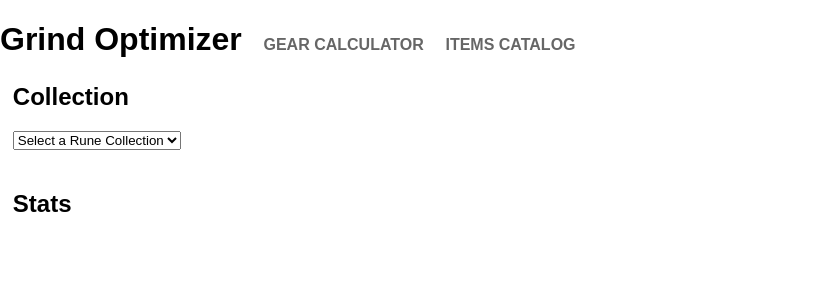
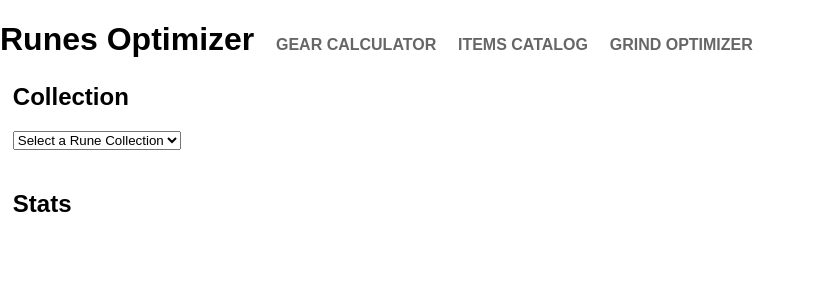
Before and after one commit to DanaMercury/dragonsoul, a Django app: template runes/templates/runes/index.html in a window 1280 px wide. Shown: the top 300 px of the page, without its empty margins (0-814 px from the left). Run offline with Django 3.2, Linux system fonts and the light colour scheme; the template is opened without the code that fills it, so the values that code supplies are empty; some libraries are stand-ins or nearby versions.

Commit message:
added missing nav item and fixed page title

```diff
--- a/runes/templates/runes/index.html
+++ b/runes/templates/runes/index.html
@@ -26,7 +26,7 @@
 		.toggle:hover { color: grey; text-decoration: underline; }
 	</style>
 	</head><body>
-	<div id="mainnav"><h1>Grind Optimizer <a class="toggle" href="/gear">Gear Calculator</a> <a class="toggle" href="/gear/catalog">Items Catalog</a></h1></div>
+	<div id="mainnav"><h1>Runes Optimizer <a class="toggle" href="/gear">Gear Calculator</a> <a class="toggle" href="/gear/catalog">Items Catalog</a> <a class="toggle" href="/drops">Grind Optimizer</a></h1></div>
 	<div id="runeside">
 		<h2>Collection</h2>
 		<select id="collection" onchange="update();">
```
